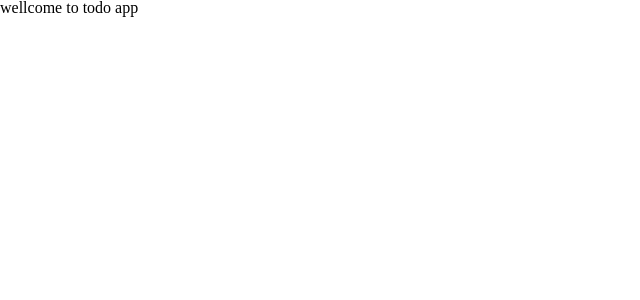
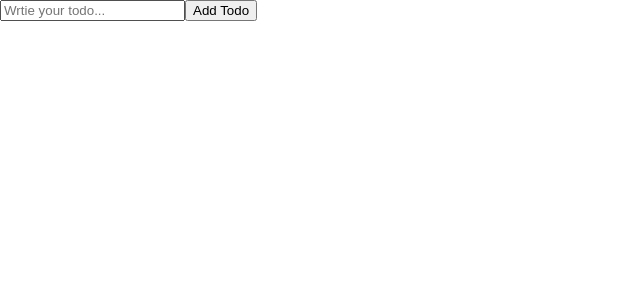
Before and after one commit to Mahdi-Falahati/todo-list, a React (Create React App) app in the folder Client/: page / in a window 1280 px wide. Shown: the top 300 px of the page, without its empty margins (0-640 px from the left). Built offline with nearby package versions, Linux system fonts and the light colour scheme.

Commit message:
write form component for getting todo from user

```diff
--- a/Client/src/App.js
+++ b/Client/src/App.js
@@ -1,7 +1,12 @@
+import Form from "./Components/Form";
+
 function App() {
+  const todoHandler = (todo)=>{
+    console.log(todo);
+  }
   return (
     <div>
-      wellcome to todo app
+      <Form data={todoHandler}/>
     </div>
   );
 }
--- /dev/null
+++ b/Client/src/Components/Form.jsx
@@ -0,0 +1,26 @@
+import { useState } from "react";
+
+export default function Form(props) {
+  const [todo, setTodo] = useState("");
+
+  const submitFormHandler = (e) => {
+    e.preventDefault();
+
+    if (todo.trim()) {
+      props.data(todo);
+      setTodo("");
+    }
+  };
+
+  return (
+    <form onSubmit={submitFormHandler}>
+      <input
+        type="text"
+        placeholder="Wrtie your todo..."
+        value={todo}
+        onChange={(e) => setTodo(e.target.value)}
+      />
+      <button>Add Todo</button>
+    </form>
+  );
+}
```
